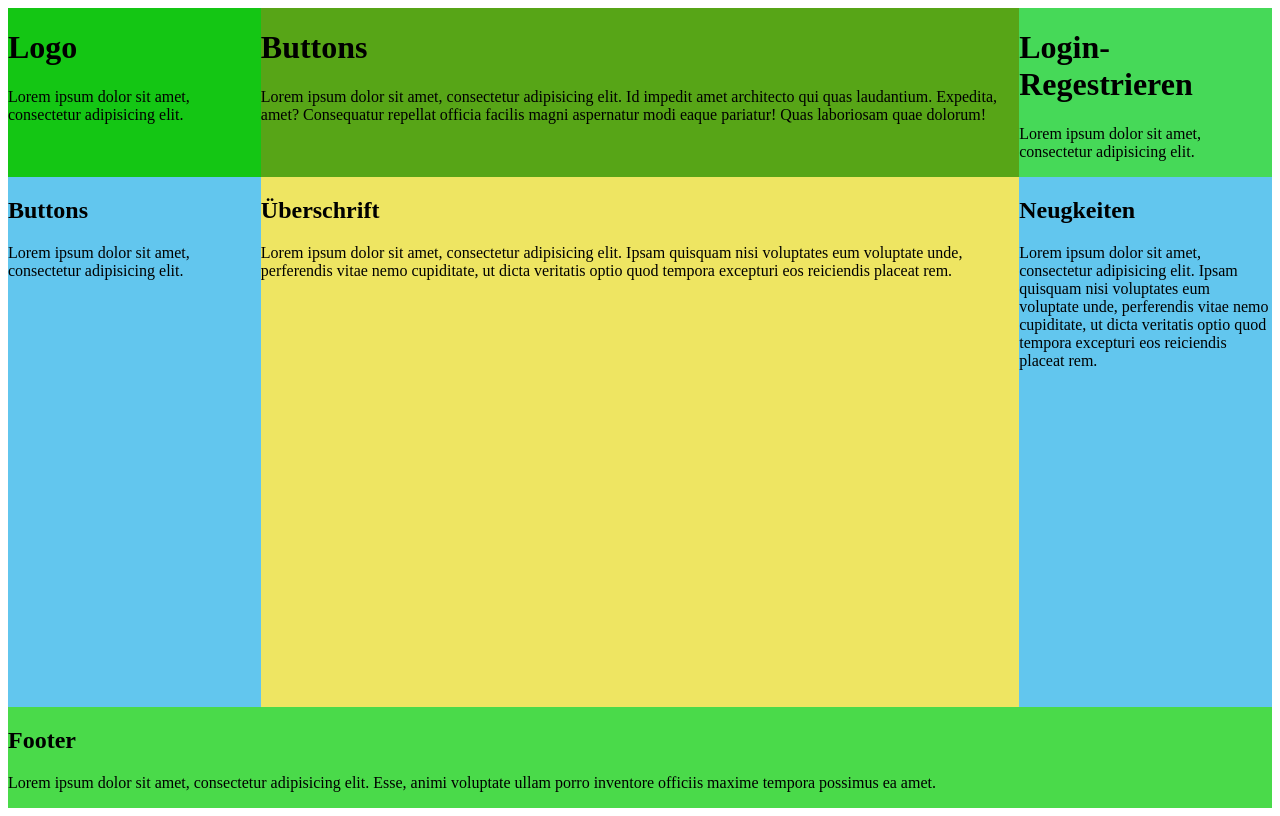
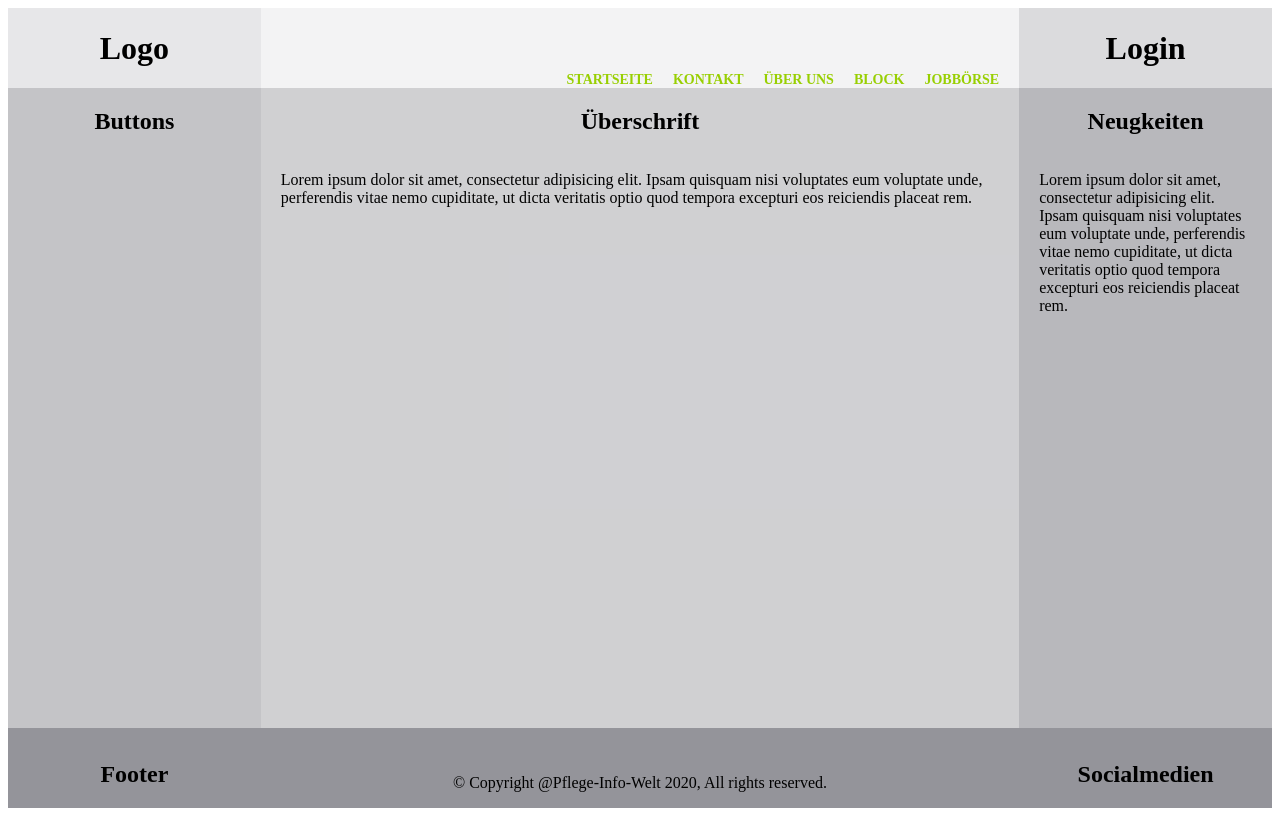
Before and after one commit to piwelt/piw, a plain HTML site: page index.html in a window 1280 px wide. Drawn offline with Linux system fonts and the light colour scheme.

Commit message:
Add files via upload

```diff
--- a/css/style.css
+++ b/css/style.css
@@ -1,46 +1,106 @@
+ p {
+    padding: 0 20px 0 20px;
+}
+
 .page-wrapper {
     display: grid;
     grid-template-columns: 1fr 3fr 1fr;
     grid-template-rows: minmax(80px, max-content) 1fr minmax(80px, max-content);
     height: 100vh;
+
     grid-template-areas:
-     "header-1 header-2 header-3"
+     "header-1 menu header-3"
      "sidebar-1 main sidebar-2"
-     "footer footer footer";
+     "footer-1 footer-2 footer-3";
 }
 
 .site-header-1 {
-    background-color: rgb(20, 198, 20);
+    display: flex;
+    justify-content: center;
+    align-items: center;
+    background-color: rgba(137, 137, 144, 0.2);
     grid-area: header-1;
 }
-
-.site-header-2 {
-    background-color: rgb(87, 165, 23);
-    grid-area: header-2;
+/*Main Menu*/
+.main-menu {
+    flex-wrap: wrap;
+    display: flex;
+    justify-content: flex-end;
+    align-items: flex-end;
+    background-color: rgba(137, 137, 144, 0.1);
+    grid-area: menu;
 }
 
+.main-menu > a {
+    padding: 0 20px 0 0;
+    color: rgb(152, 207, 2);
+    font-size: 14px;
+    font-weight: bold;
+    text-decoration: none;
+    text-transform: uppercase;
+}
+
+
+
 .site-header-3 {
-    background-color: rgb(70, 217, 88);
+    display: flex;
+    justify-content: center;
+    align-items: center;
+    background-color: rgba(137, 137, 144, 0.3);
     grid-area: header-3;
 }
 
-
+/*Main*/
 .content {
+    display: flex;
+    flex-direction: column;
+    justify-content: flex-start;
+    align-items: center;
     grid-area: main;
-    background-color: rgb(238, 229, 98);
+    background-color: rgba(137, 137, 144, 0.4);
 }
 
 .sidebar-1 {
+    display: flex;
+    justify-content: center;
+    align-items: flex-start;
     grid-area: sidebar-1;
-    background-color: rgb(98, 198, 238);
+    background-color: rgba(137, 137, 144, 0.5);
 }
 
 .sidebar-2 {
+    display: flex;
+    flex-direction: column;
+    justify-content: flex-start;
+    align-items: center;
     grid-area: sidebar-2;
-    background-color: rgb(98, 198, 238);
+    background-color: rgba(137, 137, 144, 0.6);
 }
 
-.site-footer {
-    grid-area: footer;
-    background-color: rgb(74, 218, 74);
+/*Footer*/
+
+
+.site-footer-1 {
+    display: flex;
+    justify-content: center;
+    align-items: flex-end;
+    grid-area: footer-1;
+    background-color: rgba(137, 137, 144, 0.9);
 }
+
+
+.copyright {
+    display: flex;
+    justify-content: center;
+    align-items: flex-end;
+    grid-area: footer-2;
+    background-color: rgba(137, 137, 144, 0.9)
+}
+
+.site-footer-3 {
+    display: flex;
+    justify-content: center;
+    align-items: flex-end;
+    grid-area: footer-3;
+    background-color: rgba(137, 137, 144, 0.9);
+}
--- a/index.html
+++ b/index.html
@@ -1,23 +1,26 @@
 <!DOCTYPE html>
-<html lang="en">
+<html lang="de">
 <head>
 	<meta charset="UTF-8">
-	<title>Pflege-Info-Welt-V2</title>
+	<title>Pflege-Info-Welt-V4</title>
 	<link rel="stylesheet" type="text/css" href="css/style.css">
 </head>
 <body>
+
   <div class="page-wrapper">
     <header class="site-header-1">
       <h1>Logo</h1>
-        <p>Lorem ipsum dolor sit amet, consectetur adipisicing elit.</p>
     </header>
-    <header class="site-header-2">
-      <h1>Buttons</h1>
-        <p>Lorem ipsum dolor sit amet, consectetur adipisicing elit. Id impedit amet architecto qui quas laudantium. Expedita, amet? Consequatur repellat officia facilis magni aspernatur modi eaque pariatur! Quas laboriosam quae dolorum!</p>
+    <header class="main-menu">
+        <a href="#">Startseite</a>
+        <a href="#">Kontakt</a>
+        <a href="#">Über uns</a>
+        <a href="#">Block</a>
+        <a href="#">JobBörse</a>
     </header>
     <header class="site-header-3">
-      <h1>Login-Regestrieren</h1>
-        <p>Lorem ipsum dolor sit amet, consectetur adipisicing elit. </p>
+      <h1>Login</h1>
+
     </header>
     <main class="content">
        <h2>Überschrift</h2>
@@ -25,16 +28,24 @@
     </main>
     <aside class="sidebar-1">
        <h2>Buttons</h2>
-        <p>Lorem ipsum dolor sit amet, consectetur adipisicing elit.</p>
     </aside>
     <aside class="sidebar-2">
        <h2>Neugkeiten</h2>
         <p>Lorem ipsum dolor sit amet, consectetur adipisicing elit. Ipsam quisquam nisi voluptates eum voluptate unde, perferendis vitae nemo cupiditate, ut dicta veritatis optio quod tempora excepturi eos reiciendis placeat rem.</p>
     </aside>
 </body>
-    <footer class="site-footer">
+
+
+  <footer class="site-footer-1">
       <h2>Footer</h2>
-       <p>Lorem ipsum dolor sit amet, consectetur adipisicing elit. Esse, animi voluptate ullam porro inventore officiis maxime tempora possimus ea amet.</p>
+       </footer>
+    <footer class="copyright">
+      <p>&copy; Copyright @Pflege-Info-Welt 2020, All rights reserved.</p>
     </footer>
-  </div>
+    <footer class="site-footer-3">
+        <h2>Socialmedien</h2>
+
+  </footer>
+
+</div>
 </html>
```
